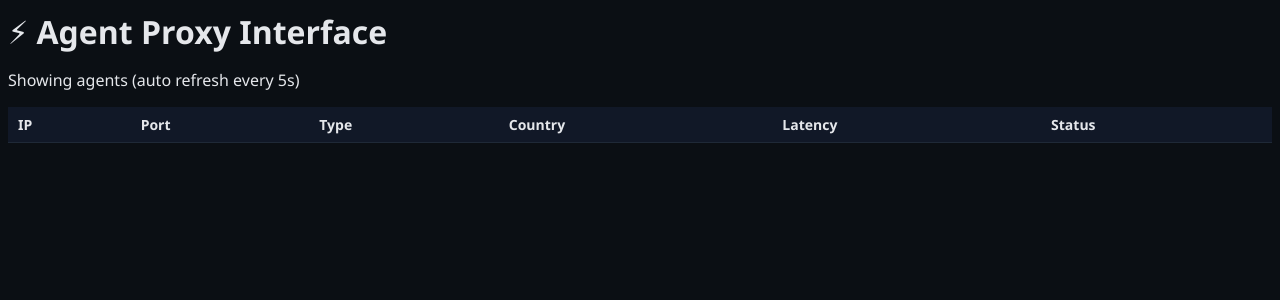
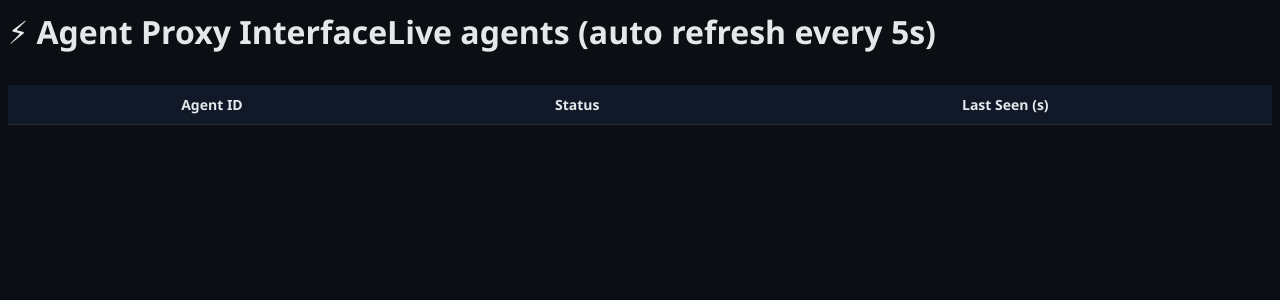
Before and after one commit to MoonIR213/model-, a FastAPI app: page / in a window 1280 px wide. Shown: the top 300 px of the page. Run offline with FastAPI, Linux system fonts and the light colour scheme; data that the repository does not hold is empty.

Commit message:
Revamp agent proxy interface for live updates
Updated the agent interface to show live agents with their IDs and last seen times.

```diff
--- a/templates/index.html
+++ b/templates/index.html
@@ -16,62 +16,51 @@ table{
   margin-top:10px;
 }
 th,td{
-  padding:8px 10px;
+  padding:10px;
   border-bottom:1px solid #1f2937;
   font-size:14px;
 }
-th{
-  background:#111827;
-  text-align:left;
-}
-.online{color:#22c55e;}
-.offline{color:#ef4444;}
+th{background:#111827;}
+.online{color:#22c55e;font-weight:bold;}
+.offline{color:#ef4444;font-weight:bold;}
 .badge{
   padding:2px 6px;
   border-radius:4px;
   font-size:12px;
 }
-.http{background:#1e40af;}
-.https{background:#065f46;}
 </style>
 </head>
 <body>
 
-<h1>⚡ Agent Proxy Interface</h1>
-<p>Showing agents (auto refresh every 5s)</p>
+<h1>⚡ Agent Proxy Interface</h1️
+<p>Live agents (auto refresh every 5s)</p>
 
 <table>
 <thead>
 <tr>
-  <th>IP</th>
-  <th>Port</th>
-  <th>Type</th>
-  <th>Country</th>
-  <th>Latency</th>
+  <th>Agent ID</th>
   <th>Status</th>
+  <th>Last Seen (s)</th>
 </tr>
 </thead>
-<tbody id="rows"></tbody>
+<tbody id="agents"></tbody>
 </table>
 
 <script>
 async function loadAgents(){
-  const res = await fetch("https://web-production-d9bf.up.railway.app/agents");
+  const res = await fetch("/agents");
   const data = await res.json();
-  const tbody = document.getElementById("rows");
+  const tbody = document.getElementById("agents");
   tbody.innerHTML = "";
 
   data.forEach(a=>{
-    const tr = document.createElement("tr");
-    tr.innerHTML = `
-      <td>${a.ip}</td>
-      <td>${a.port}</td>
-      <td><span class="badge ${a.type.toLowerCase()}">${a.type}</span></td>
-      <td>${a.country}</td>
-      <td>${a.latency} ms</td>
-      <td class="${a.status}">${a.status}</td>
+    tbody.innerHTML += `
+      <tr>
+        <td>${a.agent_id}</td>
+        <td class="${a.status}">${a.status}</td>
+        <td>${a.last_seen}</td>
+      </tr>
     `;
-    tbody.appendChild(tr);
   });
 }
 
```
